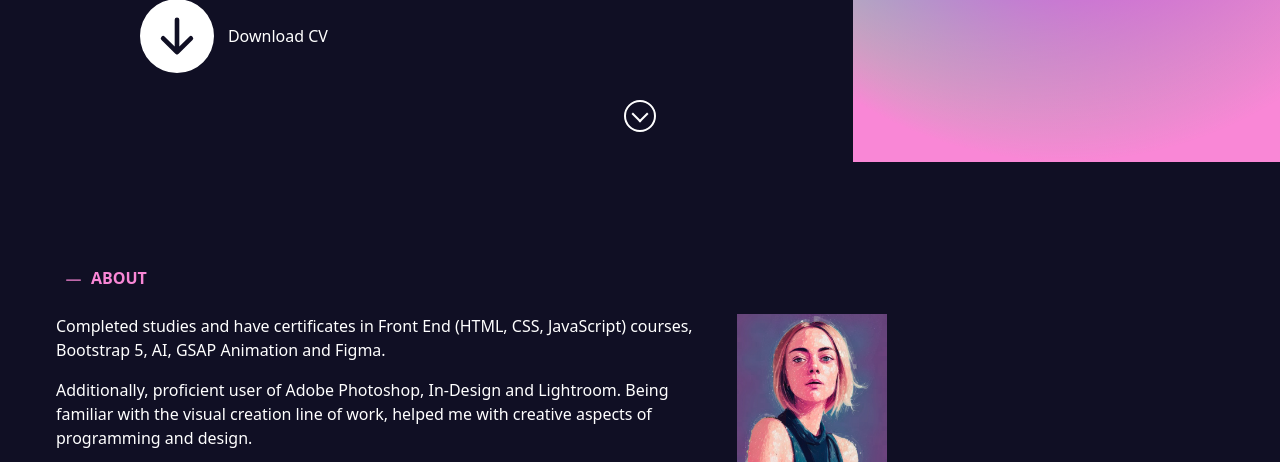
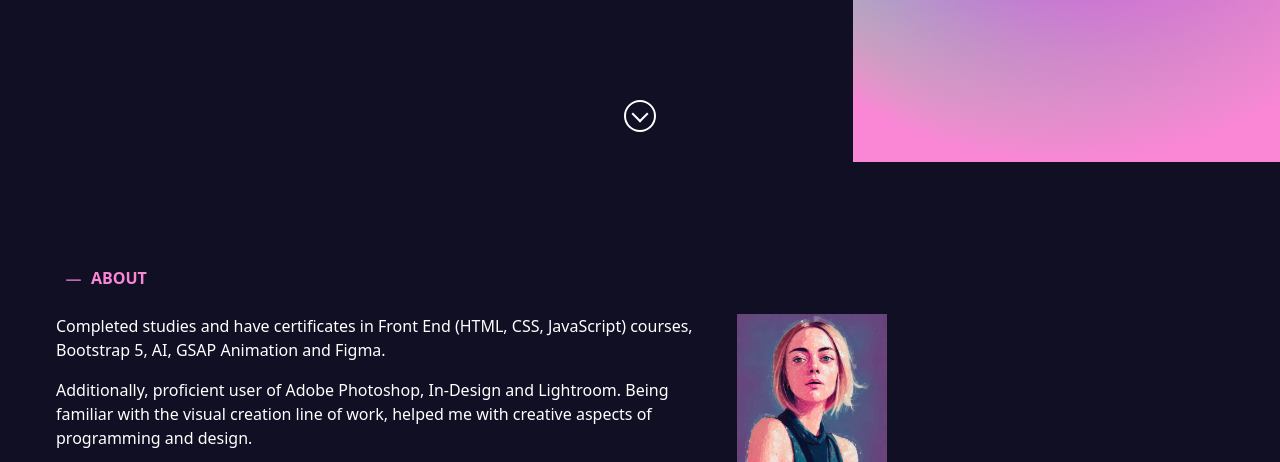
Before and after one commit to oivie/portfolio, a plain HTML site: page index.html in a window 1280 px wide. Shown: the part 638-1100 px from the top of the page. Drawn offline with nearby package versions, Linux system fonts and the light colour scheme.

Commit message:
Update index.html
download button hidden due to cv rewriting

```diff
--- a/index.html
+++ b/index.html
@@ -183,7 +183,7 @@
                                     <p class="px-3 txtGreet">Download CV</p>
                                 </div> -->
 
-                                            <div class="fs-4 mb-38 dwnld">
+<!--                                             <div class="fs-4 mb-38 dwnld">
                                                 <a class="link" href="">
                                                     <svg xmlns="http://www.w3.org/2000/svg" width="74" height="74"
                                                         fill="currentColor"
@@ -195,7 +195,7 @@
                                                     </svg>
                                                     <span class="txtDwnl">Download CV</span>
                                                 </a>
-                                            </div>
+                                            </div> -->
 
                                         </div>
                                     </div>
```
